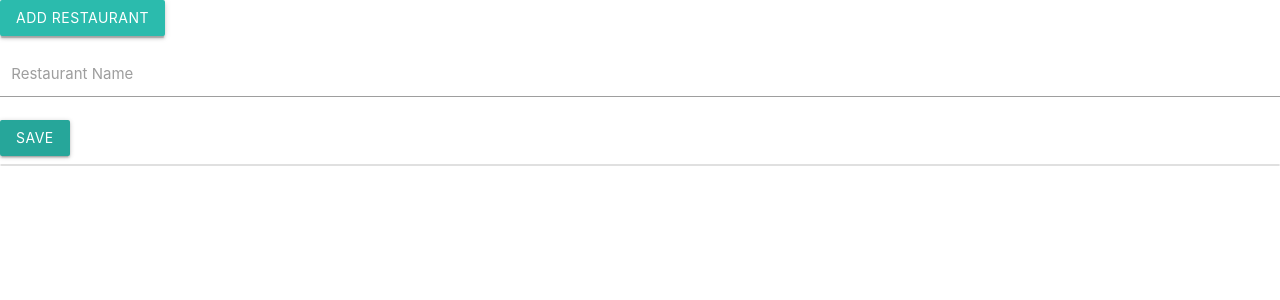
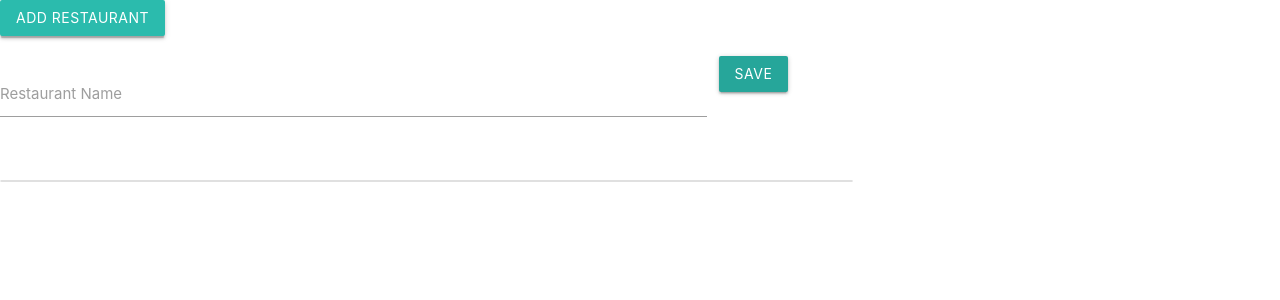
Before and after one commit to tommywilczek/react-tdd-coding-it-wrong, a React (Vite) app: page / in a window 1280 px wide. Both pictures are taken after a click on the button "ADD RESTAURANT". Shown: the top 300 px of the page. Built offline with nearby package versions, Linux system fonts and the light colour scheme.

Commit message:
Added grid layout

```diff
--- a/src/App.js
+++ b/src/App.js
@@ -1,11 +1,16 @@
 import React from 'react';
 import RestaurantListPage from './RestaurantListPage.js'
+import { Col, Row } from 'react-materialize'
 
 export default class App extends React.Component {
     state = { name: 'viewers' };
     render() {
       return <div >
-        <RestaurantListPage />
+        <Row>
+          <Col s={12} m={10} l={8} offset="m1 12">
+            <RestaurantListPage />
+          </Col>
+        </Row>
       </div>;
     }
 }
--- a/src/NewRestaurantForm.js
+++ b/src/NewRestaurantForm.js
@@ -1,5 +1,5 @@
 import React, { Component } from 'react'
-import { Button, TextInput } from 'react-materialize'
+import { Button, TextInput, Row } from 'react-materialize'
 
 export default class NewRestaurantForm extends Component {
     state = {
@@ -21,20 +21,24 @@
     render() {
         const { inputText } = this.state;
         return (
+            <Row>
                 <div>
                     <TextInput
+                        s={12} m={8} l={10}
                         label="Restaurant Name"
                         value={inputText}
                         onChange={this.handleTextChange}
                         data-test="newRestaurantName"
                     />
                     <Button
+                        s={12} m={4} l={2}
                         data-test="saveRestaurantButton"
                         onClick={this.handleSave}
                     >
                         Save
                     </Button>
                 </div>
+            </Row>
         )
     }
 }
--- a/src/RestaurantListPage.js
+++ b/src/RestaurantListPage.js
@@ -1,5 +1,5 @@
 import React, { Component } from 'react'
-import { Button } from 'react-materialize'
+import { Button, Col, Row } from 'react-materialize'
 import NewRestaurantForm from './NewRestaurantForm'
 import RestaurantList from './RestaurantList'
 
@@ -32,12 +32,15 @@
         } = this.state;
         return (
             <div>
+                <Row>
                     <Button
                         data-test="addRestaurantButton"
                         onClick={this.handleShowNewRestaurantForm}
                     >
                         Add Restaurant
                     </Button>
+                </Row>
+                <Row>
                     {
                         showNewRestaurantForm
                             ?   <NewRestaurantForm
@@ -45,10 +48,13 @@
                                 />
                             : null
                     }
+                </Row>
 
+                <Row>
                     <RestaurantList
                         restaurantNames={restaurantNames}
                     />
+                </Row>
             </div>
         )
     }
```
Lines whose indentation alone changed are shown as unchanged.
